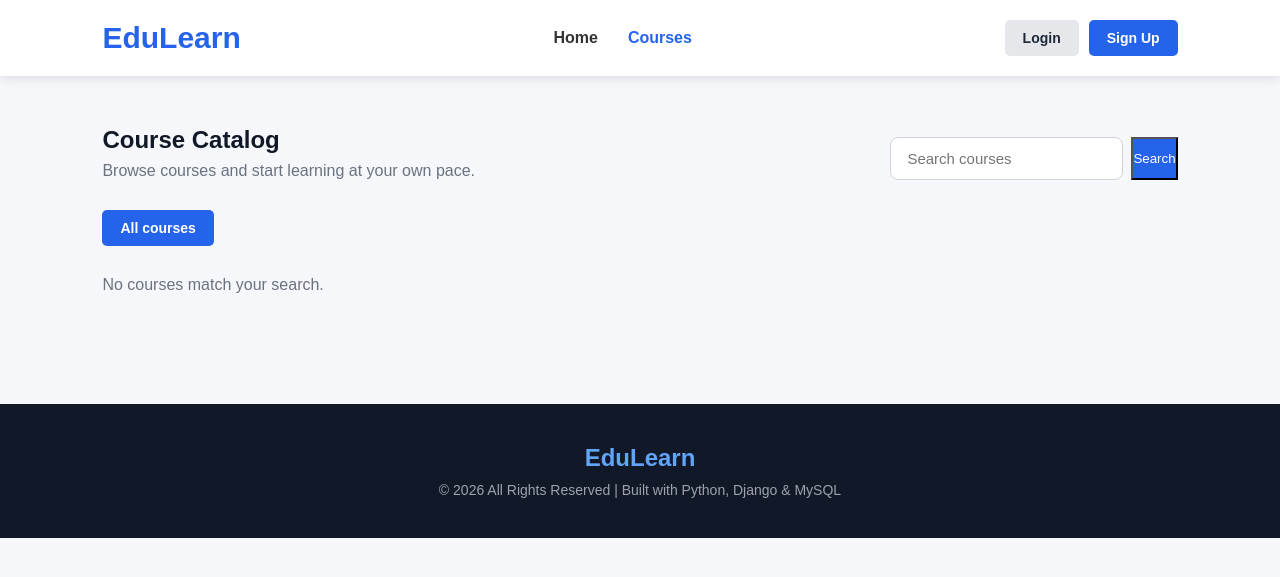
After one commit to LEGIT2212/IT-Workshop-P, a Django app: page /courses/ in a window 1280 px wide. The commit adds this page. Shown: the top 577 px of the page. Run offline with Django 5.2, Linux system fonts and the light colour scheme; data that the repository does not hold is empty.

Commit message:
Fix course catalog and signup permissions

```diff
--- a/edulearn_django/courses/forms.py
+++ b/edulearn_django/courses/forms.py
@@ -9,10 +9,6 @@ class UserSignupForm(forms.ModelForm):
     password_confirm = forms.CharField(widget=forms.PasswordInput(attrs={
         'class': 'form-input', 'placeholder': 'Confirm your password'
     }))
-    role = forms.ChoiceField(choices=UserProfile.ROLE_CHOICES, initial='student', widget=forms.Select(attrs={
-        'class': 'form-input'
-    }))
-
     class Meta:
         model = User
         fields = ['username', 'email', 'first_name', 'last_name']
--- a/edulearn_django/courses/views.py
+++ b/edulearn_django/courses/views.py
@@ -279,15 +279,12 @@ def user_signup(request):
         if form.is_valid():
             user = form.save(commit=False)
             user.set_password(form.cleaned_data['password'])
-            role = form.cleaned_data.get('role', 'student')
-            if role in ['admin', 'staff']:
-                user.is_staff = True
             user.save()
 
-            UserProfile.objects.create(user=user, role=role)
+            UserProfile.objects.create(user=user, role='student')
             login(request, user)
             messages.success(request, f"Welcome to EduLearn, {user.first_name or user.username}!")
-            return redirect('admin_dashboard' if role == 'admin' else 'dashboard')
+            return redirect('dashboard')
     else:
         form = UserSignupForm()
 
--- a/edulearn_django/requirements.txt
+++ b/edulearn_django/requirements.txt
@@ -1,4 +1,4 @@
-Django>=4.2,<5.2
+Django>=5.2,<5.3
 mysqlclient>=2.2.0
 PyMySQL>=1.1.0
 cryptography>=41.0.0
--- /dev/null
+++ b/edulearn_django/templates/courses.html
@@ -0,0 +1,47 @@
+{% extends 'base.html' %}
+
+{% block title %}Course Catalog - EduLearn{% endblock %}
+
+{% block content %}
+<section style="padding:50px 8%;">
+    <div style="display:flex; justify-content:space-between; align-items:end; gap:20px; margin-bottom:30px;">
+        <div>
+            <h1 style="color:#111827;">Course Catalog</h1>
+            <p style="color:#6b7280; margin-top:8px;">Browse courses and start learning at your own pace.</p>
+        </div>
+        <form method="get" style="display:flex; gap:8px;">
+            <input class="form-input" type="search" name="q" value="{{ search_query }}" placeholder="Search courses">
+            <button class="signup" type="submit">Search</button>
+        </form>
+    </div>
+
+    <div style="display:flex; flex-wrap:wrap; gap:8px; margin-bottom:30px;">
+        <a class="btn {% if not selected_category %}signup{% endif %}" href="{% url 'courses' %}">All courses</a>
+        {% for category in categories %}
+            <a class="btn {% if selected_category == category.slug %}signup{% endif %}" href="{% url 'courses' %}?category={{ category.slug }}">{{ category.name }}</a>
+        {% endfor %}
+    </div>
+
+    <div class="course-grid">
+        {% for course in courses %}
+        <article class="course-card">
+            <img src="{{ course.image_url }}" alt="{{ course.title }}">
+            <div class="course-info">
+                <div class="course-meta">
+                    <span>{{ course.category.name }}</span>
+                    <span>By {{ course.instructor }}</span>
+                </div>
+                <h3>{{ course.title }}</h3>
+                <p>{{ course.description|truncatewords:24 }}</p>
+                <div class="card-actions">
+                    <a href="{% url 'course_detail' slug=course.slug %}" class="btn">View Course</a>
+                    {% if course.id in user_enrolled_ids %}<span style="color:#059669; font-weight:600;">Enrolled</span>{% endif %}
+                </div>
+            </div>
+        </article>
+        {% empty %}
+        <p style="color:#6b7280;">No courses match your search.</p>
+        {% endfor %}
+    </div>
+</section>
+{% endblock %}
--- a/edulearn_django/templates/signup.html
+++ b/edulearn_django/templates/signup.html
@@ -31,11 +31,6 @@
         </div>
 
         <div class="form-group">
-            <label>Account Role</label>
-            {{ form.role }}
-        </div>
-
-        <div class="form-group">
             <label>Password</label>
             {{ form.password }}
         </div>
```
Also changed, not shown: edulearn_django/README.md.
